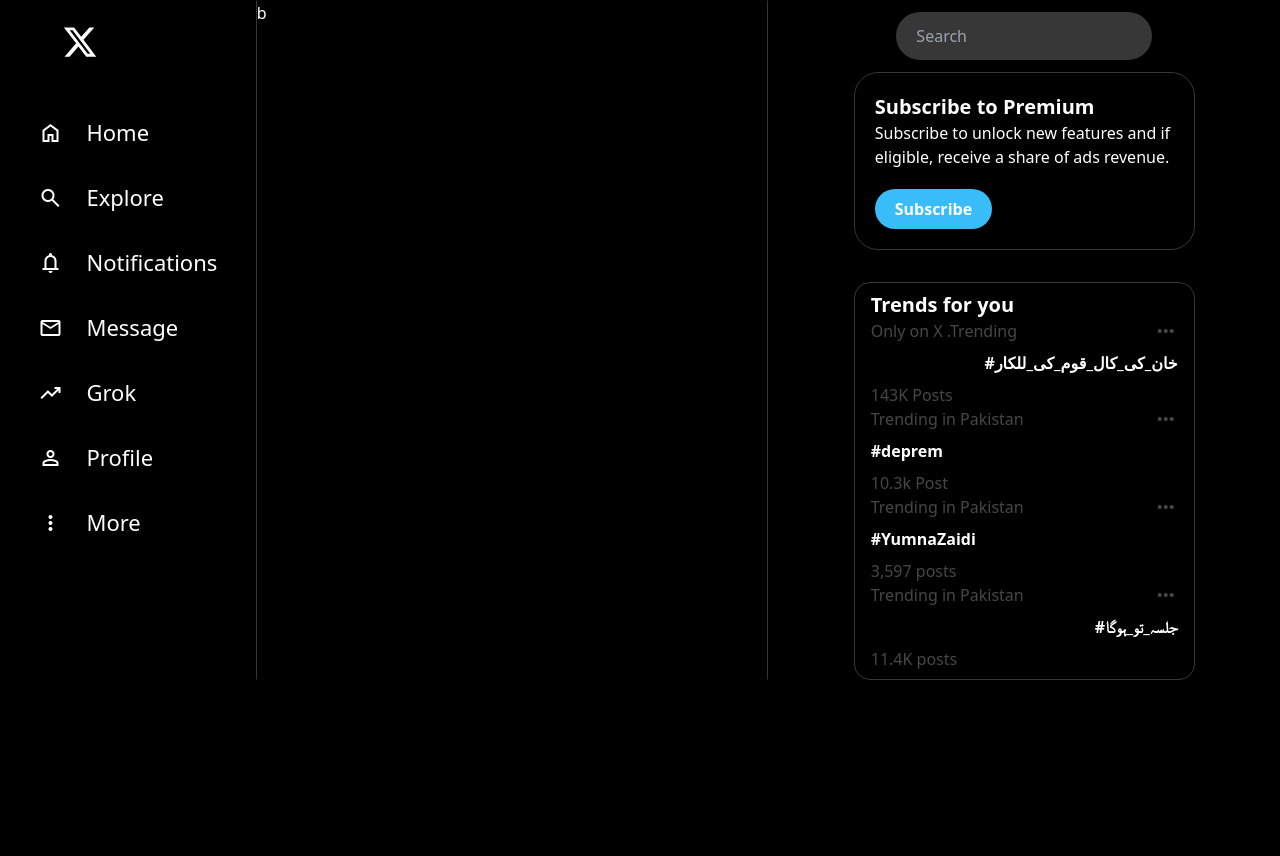
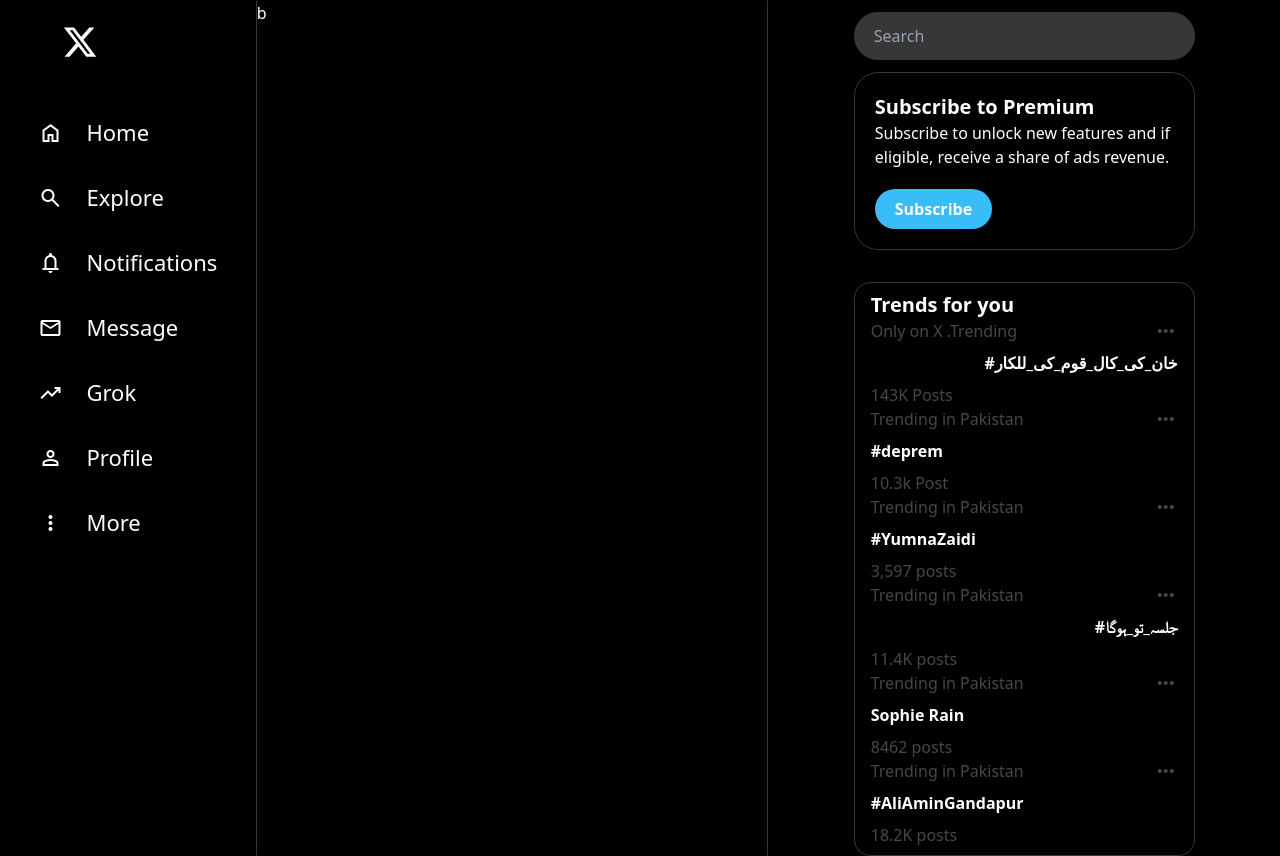
Before and after one commit to moeez5251/X-Clone, a website: page index.html in a window 1280 px wide. Before the commit the page ends 800 px from the top, so only its background shows below. Drawn offline with nearby package versions, Linux system fonts and the light colour scheme.

Commit message:
Updating UI ⭐

```diff
--- a/index.html
+++ b/index.html
@@ -75,8 +75,8 @@
         </div>
         <div class="second  w-full border border-x-[#373737] border-y-black">b</div>
         <div class="third b w-full">
-            <div class="search w-1/2 m-auto">
-                <input class="bg-[#373737] w-full rounded-full px-5 py-3 my-3 text-white focus:outline-none "
+            <div class="search w-8/12 m-auto">
+                <input class="bg-[#373737] w-full rounded-full px-5 py-3 my-3 text-white focus:outline-none focus:outline-1 focus:outline-[#1d9bf0]"
                     type="text" placeholder="Search">
             </div>
             <div class="whats">
@@ -129,6 +129,26 @@
                     <div class="w-full font-bold relative right-0  text-right  my-2">#جلسہ_تو_ہوگا</div>
                     <span class="w-fit text-[#474747]">11.4K posts</span>
                 </div>
+                <div class="item relative">
+                    <div class="flex justify-between items-center text-[#474747]">Trending in Pakistan
+                        <span
+                            class="material-symbols-outlined text-[#474747] hover:bg-[#394746] hover:text-cyan-300  cursor-pointer rounded-full">
+                            more_horiz
+                        </span>
+                    </div>
+                    <div class="w-full font-bold relative right-0  text-left  my-2">Sophie Rain</div>
+                    <span class="w-fit text-[#474747]">8462 posts</span>
+                </div>
+                <div class="item relative">
+                    <div class="flex justify-between items-center text-[#474747]">Trending in Pakistan
+                        <span
+                            class="material-symbols-outlined text-[#474747] hover:bg-[#394746] hover:text-cyan-300  cursor-pointer rounded-full">
+                            more_horiz
+                        </span>
+                    </div>
+                    <div class="w-full font-bold relative right-0  text-left  my-2">#AliAminGandapur</div>
+                    <span class="w-fit text-[#474747]">18.2K posts</span>
+                </div>
             </div>
         </div>
     </div>
```
Also changed, not shown: CSS/output.css.
